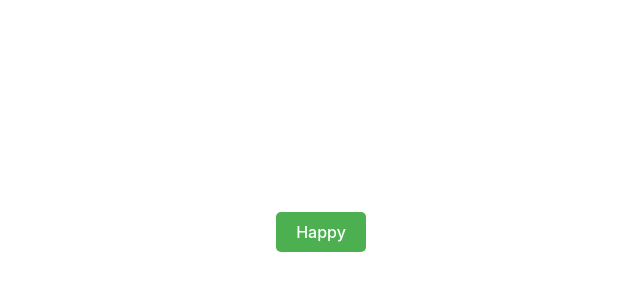
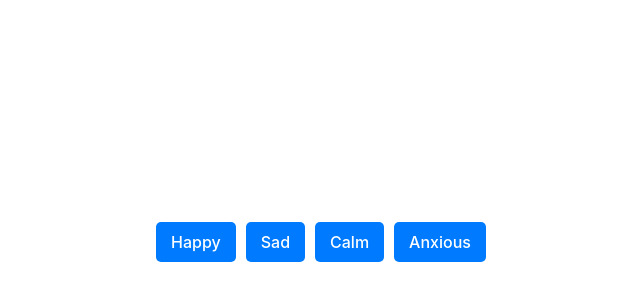
Before and after one commit to Inner-Bloom/InnerBloom, a React (Vite) app in the folder packages/react-frontend/: page / in a window 1280 px wide. Shown: the part 200-500 px from the top of the page, without its empty margins (319-959 px from the left). Built offline with nearby package versions, Linux system fonts and the light colour scheme.

Commit message:
added 4 buttons with dialog box

```diff
--- a/packages/react-frontend/src/App.css
+++ b/packages/react-frontend/src/App.css
@@ -59,3 +59,68 @@
   border-radius: 5px;
   cursor: pointer;
 }
+
+
+.dialog-box {
+  margin-top: 20px;
+  padding: 20px;
+  border: 1px solid #ccc;
+  border-radius: 8px;
+  box-shadow: 0 4px 8px rgba(0, 0, 0, 0.1);
+  text-align: center;
+}
+
+.sleep-input,
+.meals-input {
+  margin-top: 10px;
+  padding: 5px;
+  font-size: 14px;
+  width: 60px;
+}
+
+.sleep-range {
+  width: 100%;
+  margin-top: 10px;
+}
+
+.exercise-checkbox {
+  margin-top: 10px;
+}
+
+.relationship-select {
+  margin-top: 10px;
+  padding: 5px;
+  font-size: 14px;
+}
+
+.dialog-box button {
+  margin-top: 10px;
+  padding: 5px 15px;
+  font-size: 14px;
+  cursor: pointer;
+}
+
+.emotion-buttons,
+.sub-emotion-buttons {
+  display: flex;
+  justify-content: center;
+  gap: 10px; /* Space between buttons */
+  margin-top: 20px;
+}
+
+.emotion-button,
+.sub-emotion-button {
+  padding: 10px 15px;
+  font-size: 16px;
+  cursor: pointer;
+  border: none;
+  background-color: #007bff;
+  color: white;
+  border-radius: 5px;
+  transition: background-color 0.3s ease;
+}
+
+.emotion-button:hover,
+.sub-emotion-button:hover {
+  background-color: #0056b3;
+}
--- a/packages/react-frontend/src/App.jsx
+++ b/packages/react-frontend/src/App.jsx
@@ -2,24 +2,136 @@ import { useState } from 'react';
 import './App.css';
 
 function App() {
-  const [isVisible, setIsVisible] = useState(true);
-  const [clicked, setClicked] = useState(false);
+  const [isVisible, setIsVisible] = useState(false);
+  const [selectedEmotion, setSelectedEmotion] = useState('');
+  const [sleepHours, setSleepHours] = useState(8); // Default sleep hours set to 8
+  const [sleepMinutes, setSleepMinutes] = useState(0); // Additional minutes in 10-min increments
+  const [meals, setMeals] = useState(3); // Default meals set to 3
+  const [exercise, setExercise] = useState(false);
+  const [relationship, setRelationship] = useState('By yourself');
 
+  const emotions = {
+    Happy: ['Joyful', 'Content', 'Grateful', 'Proud'],
+    Sad: ['Disappointed', 'Lonely', 'Hopeless', 'Regretful'],
+    Calm: ['Peaceful', 'Relaxed', 'Satisfied', 'Serene'],
+    Anxious: ['Worried', 'Nervous', 'Uneasy', 'Overwhelmed'],
+  };
 
-  const handleClick = () => {
+  const handleMainEmotionClick = (emotion) => {
+    setSelectedEmotion(emotion);
+  };
+
+  const handleSubEmotionClick = () => {
+    setIsVisible(true);
+  };
+
+  const handleEnter = () => {
+    // Log the input values
+    console.log(`Selected Emotion: ${selectedEmotion}`);
+    console.log(`Total Sleep: ${sleepHours} hours ${sleepMinutes} minutes`);
+    console.log(`Meals: ${meals}`);
+    console.log(`Exercise: ${exercise ? "Yes" : "No"}`);
+    console.log(`Relationship: ${relationship}`);
+
+    // Close the dialog box after logging the values
     setIsVisible(false);
-    setClicked(true);
+    setSelectedEmotion(''); // Reset selected emotion
   };
 
   return (
     <div className="app">
+      <div className="emotion-buttons">
+        {Object.keys(emotions).map((emotion) => (
+          <button
+            key={emotion}
+            className="emotion-button"
+            onClick={() => handleMainEmotionClick(emotion)}
+          >
+            {emotion}
+          </button>
+        ))}
+      </div>
+
+      {selectedEmotion && (
+        <div className="sub-emotion-buttons">
+          {emotions[selectedEmotion].map((subEmotion) => (
+            <button
+              key={subEmotion}
+              className="sub-emotion-button"
+              onClick={handleSubEmotionClick}
+            >
+              {subEmotion}
+            </button>
+          ))}
+        </div>
+      )}
+
       {isVisible && (
-        <button
-          className='happy-button'
-          onClick={handleClick}
-        >
-          Happy
-        </button>
+        <div className="dialog-box">
+          <div>
+            <label>How many hours did you sleep?</label>
+            <input
+              type="number"
+              value={sleepHours}
+              onChange={(e) => setSleepHours(Math.min(Math.max(parseFloat(e.target.value), 1), 24))}
+              min="1"
+              max="24"
+              step="0.5"
+              className="sleep-input"
+            />
+          </div>
+
+          <div>
+            <label>Hours of Sleep (in minutes, 10-min increments):</label>
+            <input
+              type="range"
+              min="0"
+              max="50"
+              step="10"
+              value={sleepMinutes}
+              onChange={(e) => setSleepMinutes(parseInt(e.target.value))}
+              className="sleep-range"
+            />
+            <p>{`Total sleep: ${sleepHours} hours ${sleepMinutes} minutes`}</p>
+          </div>
+
+          <div>
+            <label>How much did you eat? (Number of meals):</label>
+            <input
+              type="number"
+              value={meals}
+              onChange={(e) => setMeals(Math.max(0, parseInt(e.target.value)))}
+              min="0"
+              className="meals-input"
+            />
+          </div>
+
+          <div>
+            <label>Did you exercise today?</label>
+            <input
+              type="checkbox"
+              checked={exercise}
+              onChange={(e) => setExercise(e.target.checked)}
+              className="exercise-checkbox"
+            />
+          </div>
+
+          <div>
+            <label>Relationships:</label>
+            <select
+              value={relationship}
+              onChange={(e) => setRelationship(e.target.value)}
+              className="relationship-select"
+            >
+              <option value="By yourself">By yourself</option>
+              <option value="With co-workers">With co-workers</option>
+              <option value="With friends">With friends</option>
+              <option value="With family">With family</option>
+            </select>
+          </div>
+
+          <button onClick={handleEnter}>Enter</button>
+        </div>
       )}
     </div>
   );
```
